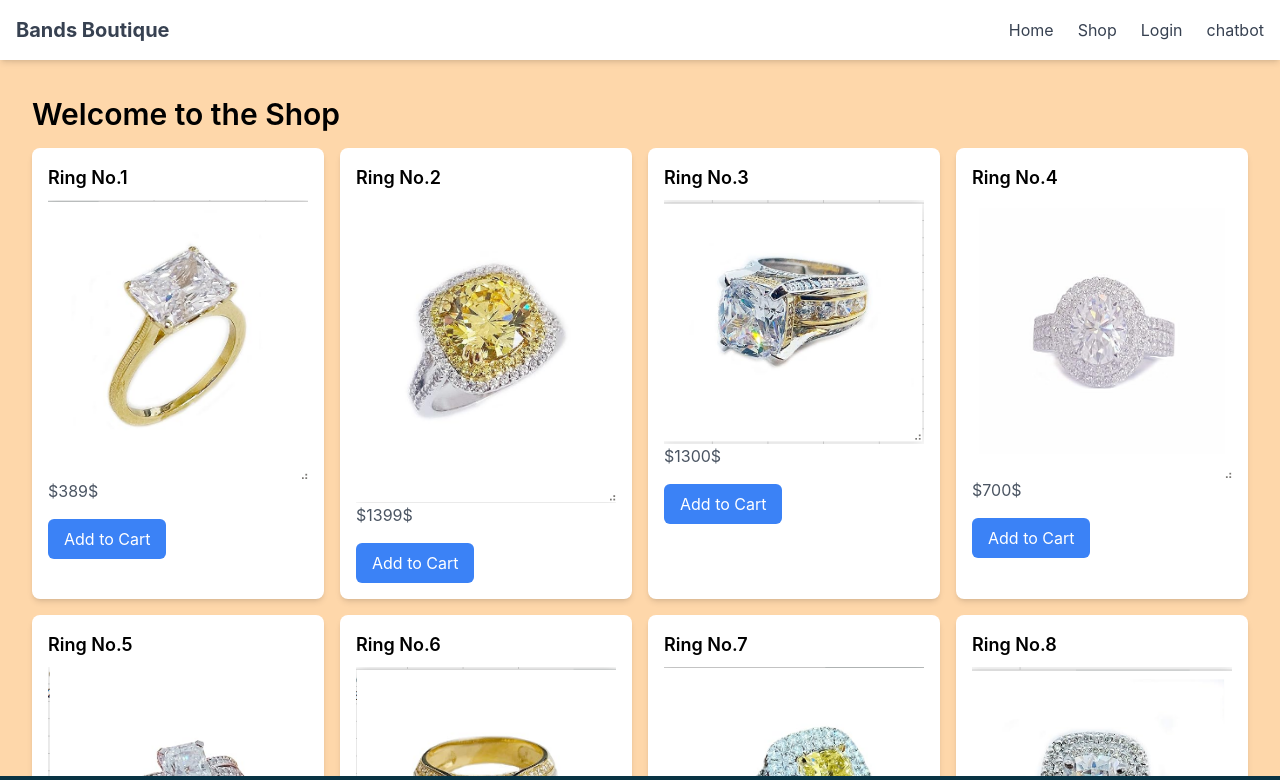
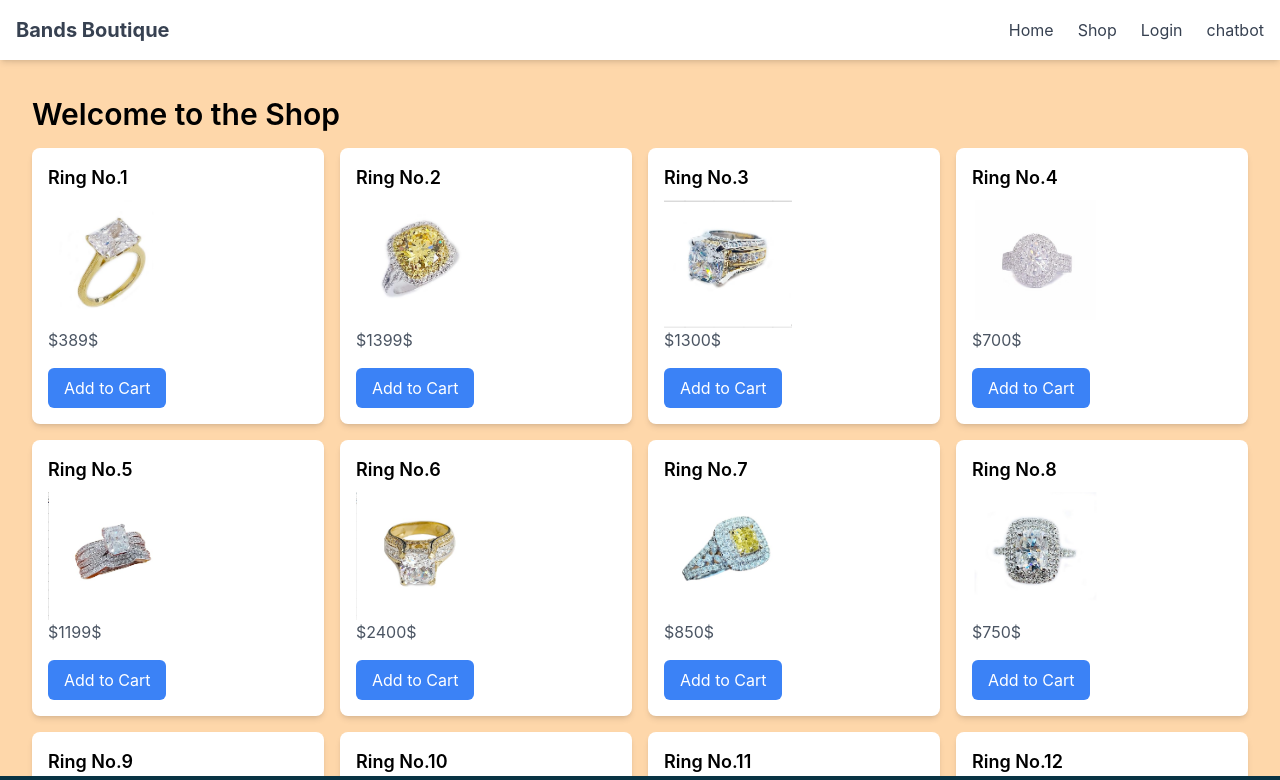
Before and after one commit to cgipson2345/bandsboutique, a React (Create React App) app in the folder bands-boutique/: page /shop in a window 1280 px wide. Shown: the top 780 px of the page. Built offline with nearby package versions, Linux system fonts and the light colour scheme; no server answers.

Commit message:
Adding new rings and fixing CSS

```diff
--- a/bands-boutique/src/Shop.js
+++ b/bands-boutique/src/Shop.js
@@ -67,7 +67,11 @@ const Shop = () => {
                 {products.map(product => (
                     <div key={product.name} className="bg-white rounded-lg shadow-md p-4">
                     <h3 className="text-lg font-semibold mb-2">{product.name}</h3>
-                        <img src = {product.picture} alt = "bruh"/>
+                    <img
+                        src={product.picture}
+                        alt="bruh"
+                        className="w-32 h-32 object-cover" // Set a fixed width and height for the images
+                    />
                     <p className="text-gray-600">${product.price}</p>
                     <button
                         className="bg-blue-500 text-white px-4 py-2 mt-4 rounded-md hover:bg-blue-600 focus:outline-none focus:bg-blue-600"
```
Lines whose indentation alone changed are shown as unchanged.
